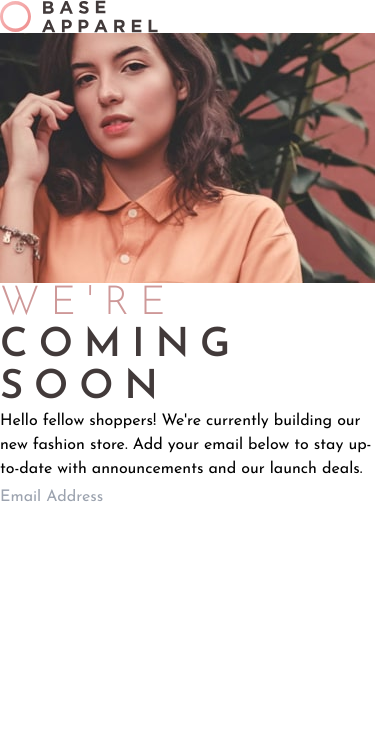
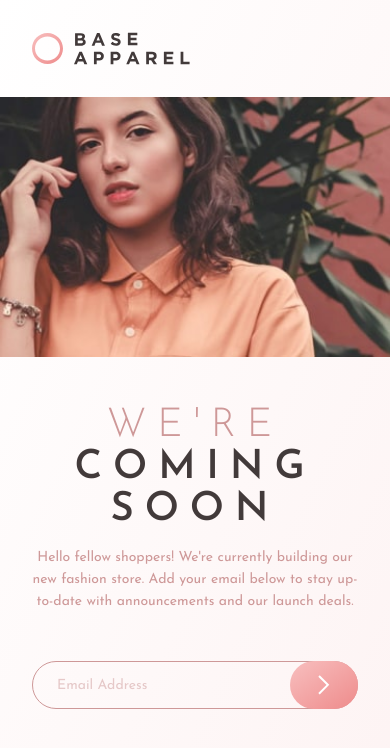
Before and after one commit to kaseyvee/base-apparel, a React app: page / in a window 390 px wide. Shown: the top 748 px of the page. Built offline with nearby package versions, Linux system fonts and the light colour scheme; the HTML template or start-up script is replaced by a standard one.

Commit message:
Handle mobile view styling

```diff
--- a/src/App.tsx
+++ b/src/App.tsx
@@ -6,12 +6,12 @@ import Image from "./components/Image";
 
 function App() {
   return (
-    <main className="bg-white font-josefin">
-      <header>
+    <main className="h-full font-josefin bg-gradient-to-br from-white to-pink/10">
+      <header className="p-8">
         <Logo />
       </header>
       <Image />
-      <div>
+      <div className="flex flex-col align-middle">
         <HeroCard />
         <EmailInput />
       </div>
--- a/src/components/EmailInput.tsx
+++ b/src/components/EmailInput.tsx
@@ -2,12 +2,12 @@ import { ReactComponent as Arrow } from "../assets/icon-arrow.svg";
 
 function EmailInput() {
   return (
-    <>
-      <input type="email" placeholder="Email Address" />
-      <button>
+    <div className="flex justify-center relative px-8">
+      <input className="placeholder:text-mauve/50 bg-white/0 border-solid border border-mauve rounded-full text-base md:text-lg w-full h-12 px-6" type="email" placeholder="Email Address" />
+      <button className="bg-gradient-to-br from-[#F8BFBF] to-pink h-12 px-7 rounded-full absolute right-8">
         <Arrow />
       </button>
-    </>
+    </div>
   );
 }
 
--- a/src/components/HeroCard.tsx
+++ b/src/components/HeroCard.tsx
@@ -1,10 +1,10 @@
 function HeroCard() {
   return (
-    <div>
+    <div className="flex flex-col gap-4 text-center px-8 py-12">
       <h1 className="text-black font-bold text-xl md:text-2xl tracking-[10.83px] md:tracking-[17.32px]">
         <span className="text-mauve font-light">WE'RE</span> COMING SOON
       </h1>
-      <p>
+      <p className="text-mauve text-base md:text-lg">
         Hello fellow shoppers! We're currently building our new fashion store.
         Add your email below to stay up-to-date with announcements and our
         launch deals.
--- a/src/components/Image.tsx
+++ b/src/components/Image.tsx
@@ -2,7 +2,7 @@ function Image() {
   return (
     <picture>
       <source media="(min-width: 768px)" srcSet="hero-desktop.jpg" />
-      <img src="hero-mobile.jpg" alt="woman in Base Apparel clothing" />
+      <img className="object-cover w-full" src="hero-mobile.jpg" alt="woman in Base Apparel clothing" />
     </picture>
   );
 }
--- a/src/index.css
+++ b/src/index.css
@@ -3,3 +3,16 @@
 @tailwind base;
 @tailwind components;
 @tailwind utilities;
+
+html {
+  height: 100%;
+}
+
+#root {
+  height: 100%;
+}
+
+body {
+  height: 100%;
+  box-sizing: border-box;
+}
```
